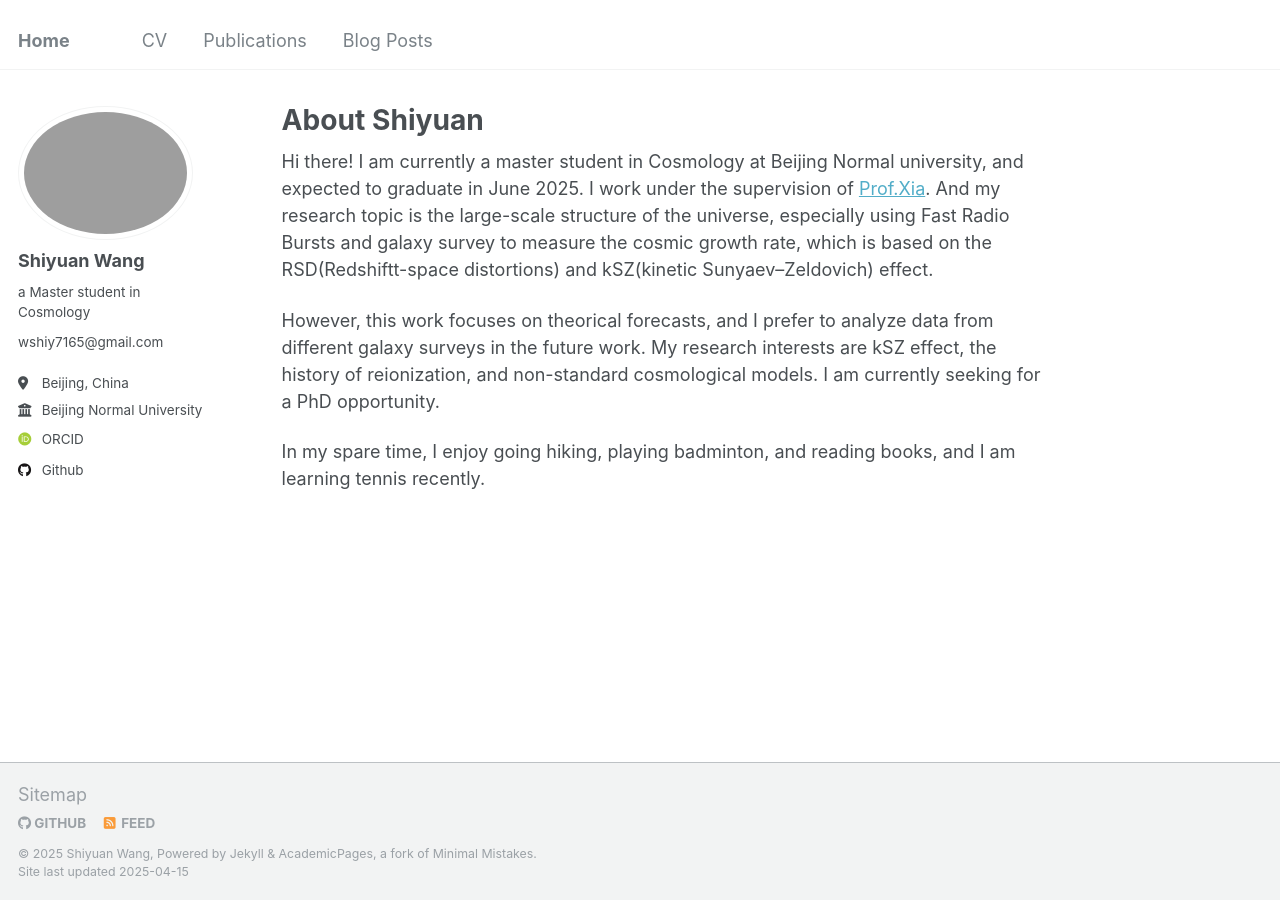
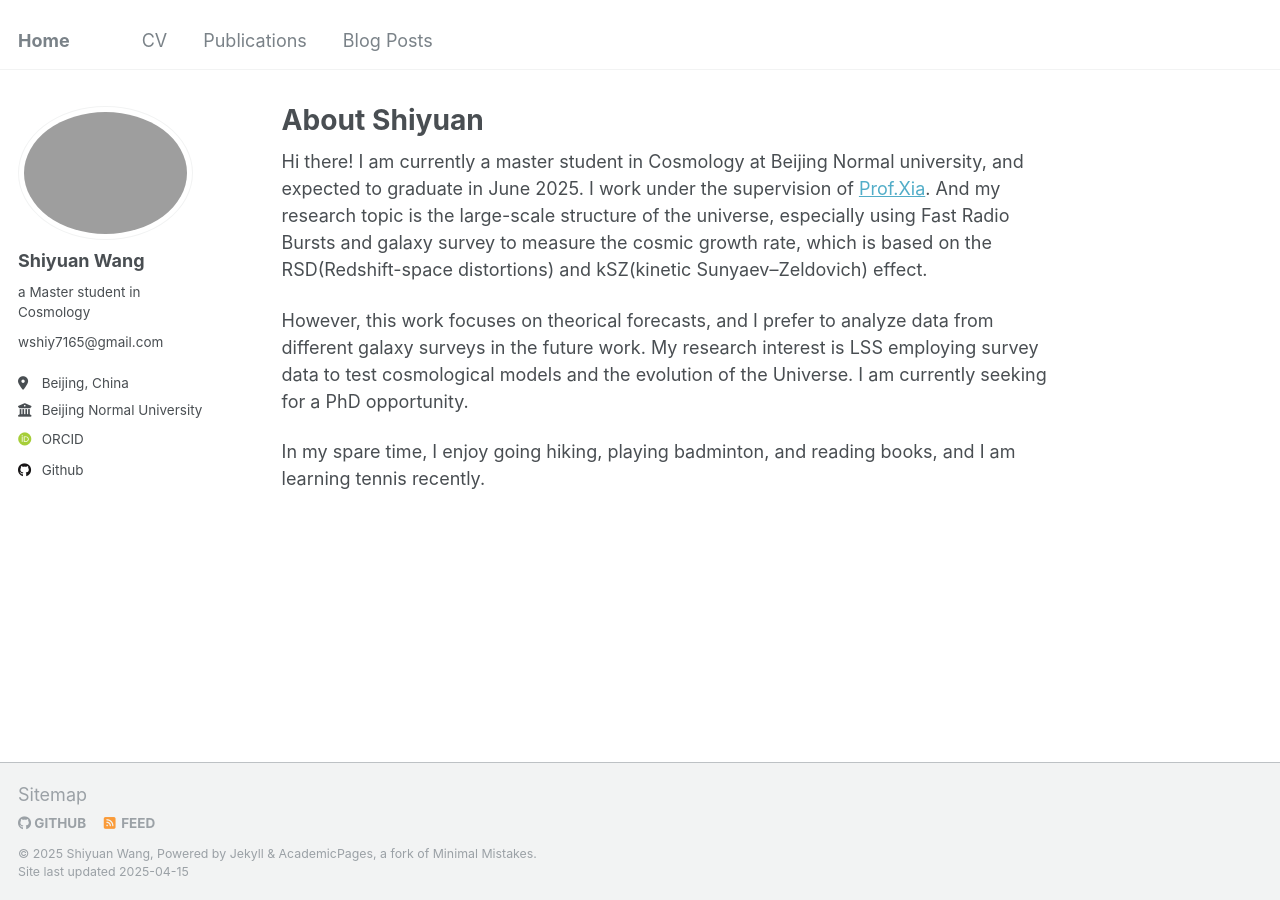
Before and after one commit to shiyuanwang11/shiyuanwang11.github.io, a Jekyll site: the page built from _pages/about.md, in a window 1280 px wide. Built offline with Jekyll 4.4.1, drawn with Linux system fonts in a browser that asks for light colours; some web fonts are replaced.

Commit message:
Update about.md

```diff
--- a/_pages/about.md
+++ b/_pages/about.md
@@ -7,8 +7,8 @@ redirect_from:
   - /about.html
 ---
 
-Hi there! I am currently a master student in Cosmology at Beijing Normal university, and expected to graduate in June 2025. I work under the supervision of [Prof.Xia](https://physicsfaculty.bnu.edu.cn/teacher/247/index.html). And my research topic is the large-scale structure of the universe, especially using Fast Radio Bursts and galaxy survey to measure the cosmic growth rate, which is based on the RSD(Redshiftt-space distortions) and kSZ(kinetic Sunyaev–Zeldovich) effect.
+Hi there! I am currently a master student in Cosmology at Beijing Normal university, and expected to graduate in June 2025. I work under the supervision of [Prof.Xia](https://physicsfaculty.bnu.edu.cn/teacher/247/index.html). And my research topic is the large-scale structure of the universe, especially using Fast Radio Bursts and galaxy survey to measure the cosmic growth rate, which is based on the RSD(Redshift-space distortions) and kSZ(kinetic Sunyaev–Zeldovich) effect.
 
-However, this work focuses on theorical forecasts, and I prefer to analyze data from different galaxy surveys in the future work. My research interests are kSZ effect, the history of reionization, and non-standard cosmological models. I am currently seeking for a PhD opportunity.
+However, this work focuses on theorical forecasts, and I prefer to analyze data from different galaxy surveys in the future work. My research interest is LSS employing survey data to test cosmological models and the evolution of the Universe. I am currently seeking for a PhD opportunity.
 
 In my spare time, I enjoy going hiking, playing badminton, and reading books, and I am learning tennis recently.
```
